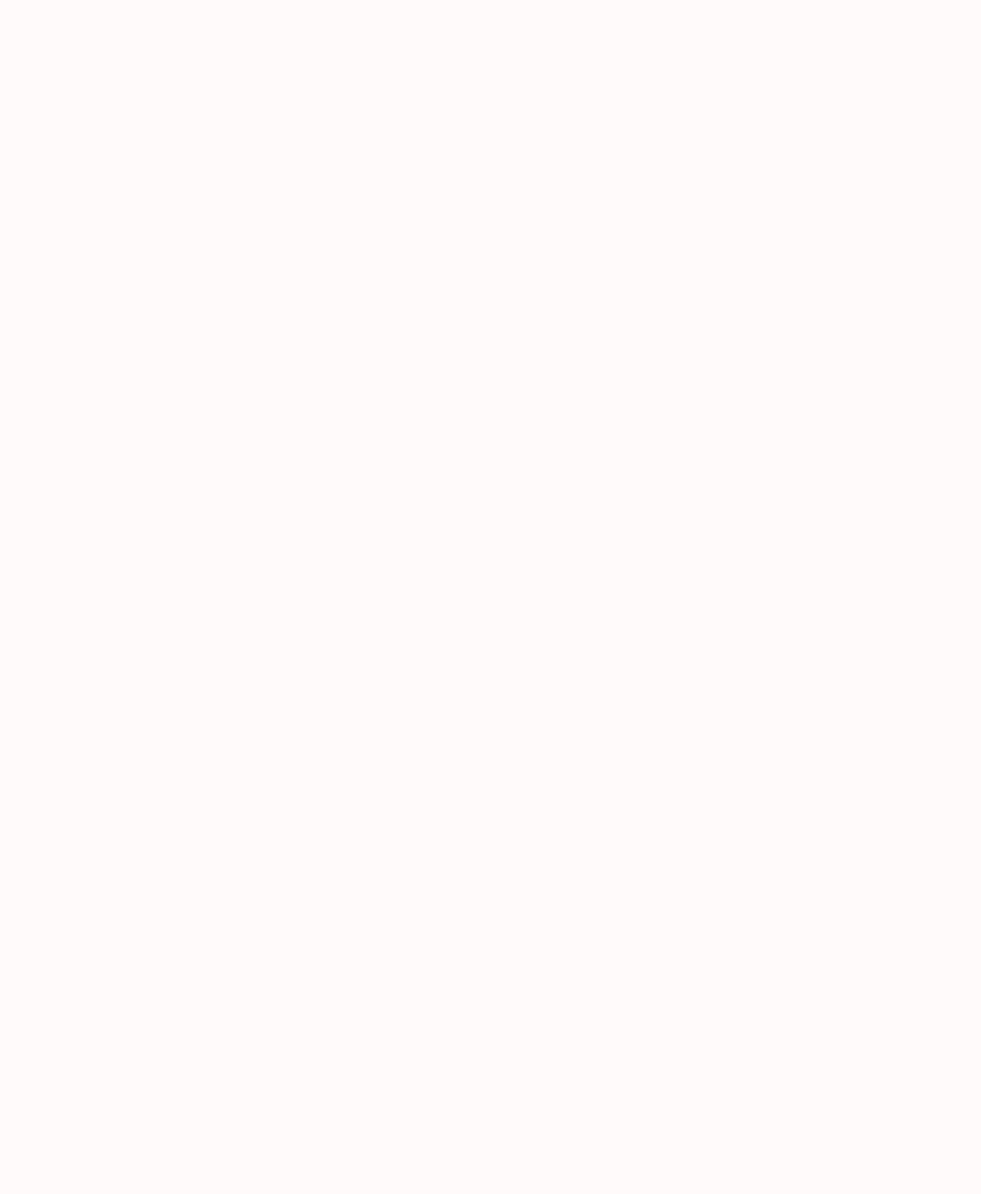
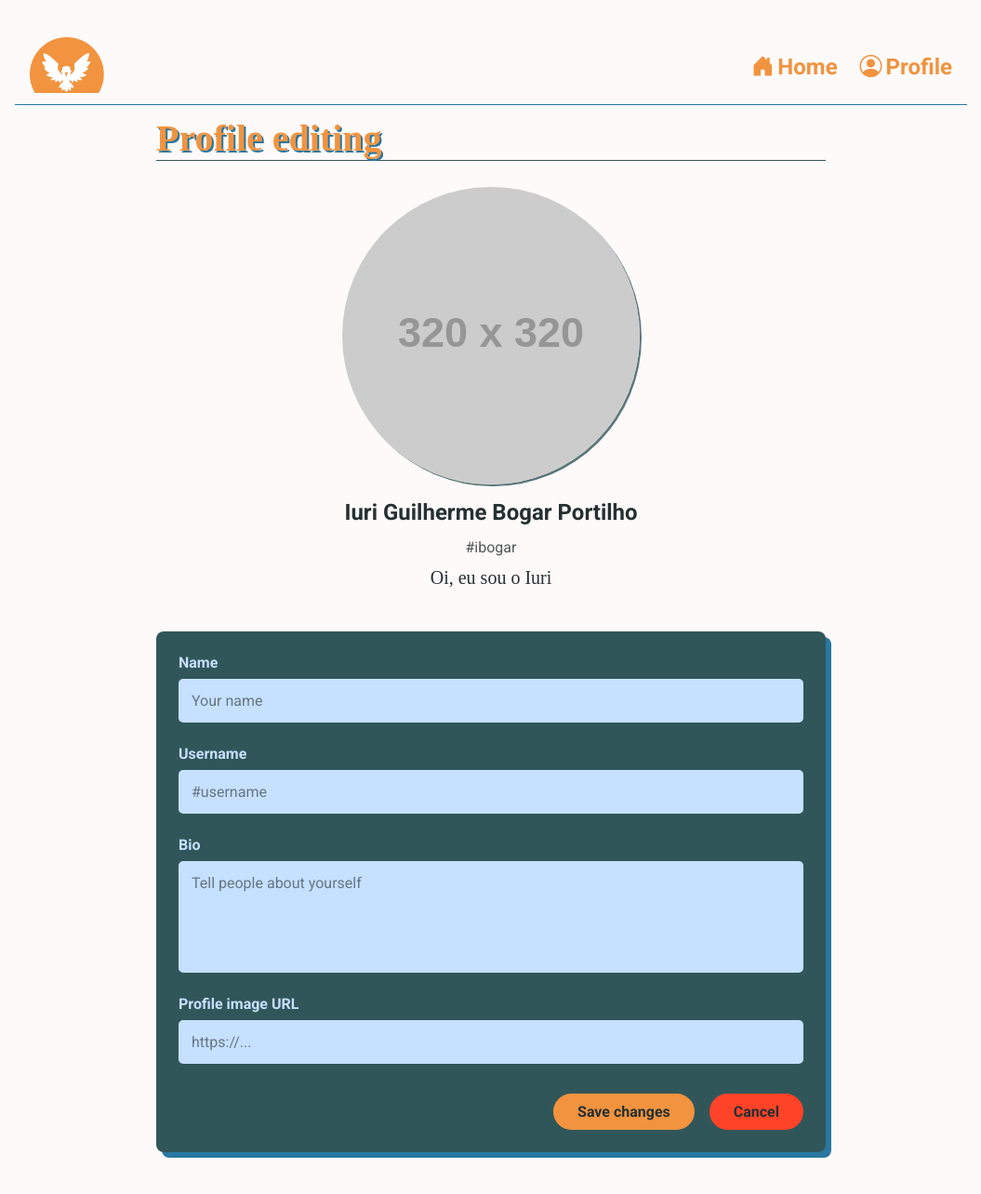
Before and after one commit to ibogar/strix-front, a React (Vite) app: page /edit_profile in a window 1280 px wide. Before the commit this address had no page. Shown: the top 1284 px of the page at 93% size, without its empty margins (112-1167 px from the left). Before the commit the page ends 800 px from the top, so only its background shows below. Built offline with nearby package versions, Linux system fonts and the light colour scheme; a web font is replaced by a local one.

Commit message:
add EditProfile page and update components as needed

```diff
--- a/src/components/Post/index.tsx
+++ b/src/components/Post/index.tsx
@@ -1,3 +1,4 @@
+import { Btn } from '../../styles'
 import * as S from './styles'
 
 const Post = () => {
@@ -20,13 +21,13 @@ const Post = () => {
             </S.ActionsContainer>
 
             <S.BtnContainer>
-                <S.PostBtn className="edit">
+                <Btn className="positive">
                     Edit
-                </S.PostBtn>
+                </Btn>
 
-                <S.PostBtn className="delete">
+                <Btn className="danger">
                     Delete
-                </S.PostBtn>
+                </Btn>
             </S.BtnContainer>
         </S.Footer>
         </S.PostContainer>
--- a/src/components/Post/styles.ts
+++ b/src/components/Post/styles.ts
@@ -88,28 +88,3 @@ export const BtnContainer = styled.div`
     gap: 8px;
     align-self: flex-end;
 `
-
-export const PostBtn = styled.button`
-    padding: 8px 24px;
-    border-radius: 25px;
-    font-size: 1rem;
-    font-weight: bold;
-    cursor: pointer;
-    transition: 0.2s ease;
-
-    &.edit {
-        background-color: ${colors.carrotOrange};
-        color: ${colors.jetBlack};
-        border: 2px solid ${colors.carrotOrange};
-    }
-
-    &.delete {
-        background-color: ${colors.scarletFire};
-        color: ${colors.jetBlack};
-        border: 2px solid ${colors.scarletFire};
-    }
-
-    &:hover {
-        box-shadow: 4px 4px ${colors.cerulean};
-    }
-`
--- a/src/components/Sidebar/index.tsx
+++ b/src/components/Sidebar/index.tsx
@@ -1,9 +1,13 @@
+import { useLocation } from 'react-router-dom'
 import * as S from './styles'
 
 const Sidebar = () => {
+    const location = useLocation();
+    const path = location.pathname;
+
     return (
         <S.SidebarContainer>
-            <S.ProfilePic src="https://placehold.co/400" alt="Profile picture"></S.ProfilePic>
+            <S.ProfilePic $path={path} src="https://placehold.co/320" alt="Profile picture"></S.ProfilePic>
             <S.Name>Iuri Guilherme Bogar Portilho</S.Name>
             <S.Username>#ibogar</S.Username>
             <S.ProfileDescription>Oi, eu sou o Iuri.</S.ProfileDescription>
@@ -12,7 +16,7 @@ const Sidebar = () => {
                 <S.SidebarLink to={"/following"}>Following</S.SidebarLink>
                 <S.SidebarLink to={"/followers"}>Followers</S.SidebarLink>
             </S.SidebarLinksContainer>
-            <S.EditBtn to={"/edit-profile"}>Edit profile</S.EditBtn>
+            <S.EditBtn to={"/edit_profile"}>Edit profile</S.EditBtn>
         </S.SidebarContainer>
     )
 }
--- a/src/components/Sidebar/styles.ts
+++ b/src/components/Sidebar/styles.ts
@@ -3,6 +3,9 @@ import styled from 'styled-components'
 
 import { colors, fonts } from '../../styles'
 
+type PicProps = {
+    $path: string
+}
 
 export const SidebarContainer = styled.aside`
     position: sticky;
@@ -15,8 +18,8 @@ export const SidebarContainer = styled.aside`
     box-shadow: 2px 2px 0 ${colors.cerulean};
 `
 
-export const ProfilePic = styled.img`
-    width: 100%;
+export const ProfilePic = styled.img<PicProps>`
+    width: ${({$path}) => $path === '/edit_profile' ? '320px' : '100%'};
     box-shadow: 2px 2px 0 ${colors.darkSlateGrey}CC;
     border-radius: 50%;
     margin: 8px 0;
--- /dev/null
+++ b/src/pages/EditProfile/index.tsx
@@ -0,0 +1,106 @@
+import Header from '../../components/Header'
+
+import * as P from '../../components/Sidebar/styles'
+import { Btn, PageTitle } from '../../styles'
+import * as S from './styles'
+
+
+import { useLocation } from 'react-router-dom'
+
+const EditProfile = () => {
+    const location = useLocation()
+    const path = location.pathname
+
+    return (
+        <div className="container">
+            <Header />
+
+            <S.EditProfileContainer>
+                <PageTitle>
+                    Profile editing
+                </PageTitle>
+
+                <S.ProfileSection>
+                    <P.ProfilePic
+                        $path={path}
+                        src="https://placehold.co/320"
+                        alt="Profile picture"
+                    />
+
+                    <P.Name>
+                        Iuri Guilherme Bogar Portilho
+                    </P.Name>
+
+                    <P.Username>
+                        #ibogar
+                    </P.Username>
+
+                    <P.ProfileDescription>
+                        Oi, eu sou o Iuri
+                    </P.ProfileDescription>
+                </S.ProfileSection>
+
+                <S.Form>
+                    <S.InputGroup>
+                        <label htmlFor="name">
+                            Name
+                        </label>
+
+                        <input
+                            id="name"
+                            type="text"
+                            placeholder="Your name"
+                        />
+                    </S.InputGroup>
+
+                    <S.InputGroup>
+                        <label htmlFor="username">
+                            Username
+                        </label>
+
+                        <input
+                            id="username"
+                            type="text"
+                            placeholder="#username"
+                        />
+                    </S.InputGroup>
+
+                    <S.InputGroup>
+                        <label htmlFor="bio">
+                            Bio
+                        </label>
+
+                        <textarea
+                            id="bio"
+                            placeholder="Tell people about yourself"
+                        />
+                    </S.InputGroup>
+
+                    <S.InputGroup>
+                        <label htmlFor="image">
+                            Profile image URL
+                        </label>
+
+                        <input
+                            id="image"
+                            type="text"
+                            placeholder="https://..."
+                        />
+                    </S.InputGroup>
+
+                    <S.ButtonContainer>
+                        <Btn className="positive">
+                            Save changes
+                        </Btn>
+
+                        <Btn className="danger">
+                            Cancel
+                        </Btn>
+                    </S.ButtonContainer>
+                </S.Form>
+            </S.EditProfileContainer>
+        </div>
+    )
+}
+
+export default EditProfile
--- /dev/null
+++ b/src/pages/EditProfile/styles.ts
@@ -0,0 +1,72 @@
+import styled from 'styled-components'
+
+import { colors, fonts } from '../../styles'
+
+export const EditProfileContainer = styled.div`
+    max-width: 720px;
+    margin: 0 auto;
+    padding-bottom: 64px;
+`
+
+export const ProfileSection = styled.div`
+    display: flex;
+    flex-direction: column;
+    align-items: center;
+    margin-bottom: 40px;
+`
+
+export const Form = styled.form`
+    width: 100%;
+    background-color: ${colors.darkSlateGrey};
+    border-radius: 8px;
+    padding: 24px;
+    box-shadow: 6px 6px 0 ${colors.cerulean};
+`
+
+export const InputGroup = styled.div`
+    display: flex;
+    flex-direction: column;
+    margin-bottom: 24px;
+    label {
+        color: ${colors.paleSky};
+        font-size: 1rem;
+        font-weight: bold;
+        margin-bottom: 8px;
+    }
+
+    input,
+    textarea {
+        width: 100%;
+        background-color: ${colors.paleSky};
+        color: ${colors.jetBlack};
+        border: 2px solid ${colors.paleSky};
+        border-radius: 5px;
+        padding: 12px;
+        font-size: 1rem;
+        font-family: ${fonts.mainFont};
+        transition: 0.2s ease;
+    }
+
+    textarea {
+        min-height: 120px;
+        resize: none;
+    }
+
+    input:focus,
+    textarea:focus {
+        outline: none;
+        border-color: ${colors.carrotOrange};
+    }
+
+    input::placeholder,
+    textarea::placeholder {
+        color: ${colors.jetBlack}99;
+    }
+`
+
+export const ButtonContainer = styled.div`
+    display: flex;
+    justify-content: flex-end;
+    gap: 16px;
+    margin-top: 32px;
+`
--- a/src/routes.tsx
+++ b/src/routes.tsx
@@ -6,6 +6,7 @@ import Register from './pages/Register'
 import Profile from './pages/Profile'
 import FollowersPage from './pages/FollowersPage'
 import Following from './pages/Following'
+import EditProfile from './pages/EditProfile'
 
 const MyRoutes = () => (
   <Routes>
@@ -15,6 +16,7 @@ const MyRoutes = () => (
     <Route path="/profile" element={<Profile />} />
     <Route path="/followers" element={<FollowersPage />} />
     <Route path="/following" element={<Following />} />
+    <Route path="/edit_profile" element={<EditProfile />} />
   </Routes>
 )
 
--- a/src/styles.ts
+++ b/src/styles.ts
@@ -61,3 +61,28 @@ export const PageTitle = styled.h2`
     border-bottom: 1px solid ${colors.darkSlateGrey};
     margin-bottom: 20px;
 `
+
+export const Btn = styled.button`
+    padding: 8px 24px;
+    border-radius: 25px;
+    font-size: 1rem;
+    font-weight: bold;
+    cursor: pointer;
+    transition: 0.2s ease;
+
+    &.positive {
+        background-color: ${colors.carrotOrange};
+        color: ${colors.jetBlack};
+        border: 2px solid ${colors.carrotOrange};
+    }
+
+    &.danger {
+        background-color: ${colors.scarletFire};
+        color: ${colors.jetBlack};
+        border: 2px solid ${colors.scarletFire};
+    }
+
+    &:hover {
+        box-shadow: 4px 4px ${colors.cerulean};
+    }
+`
```
